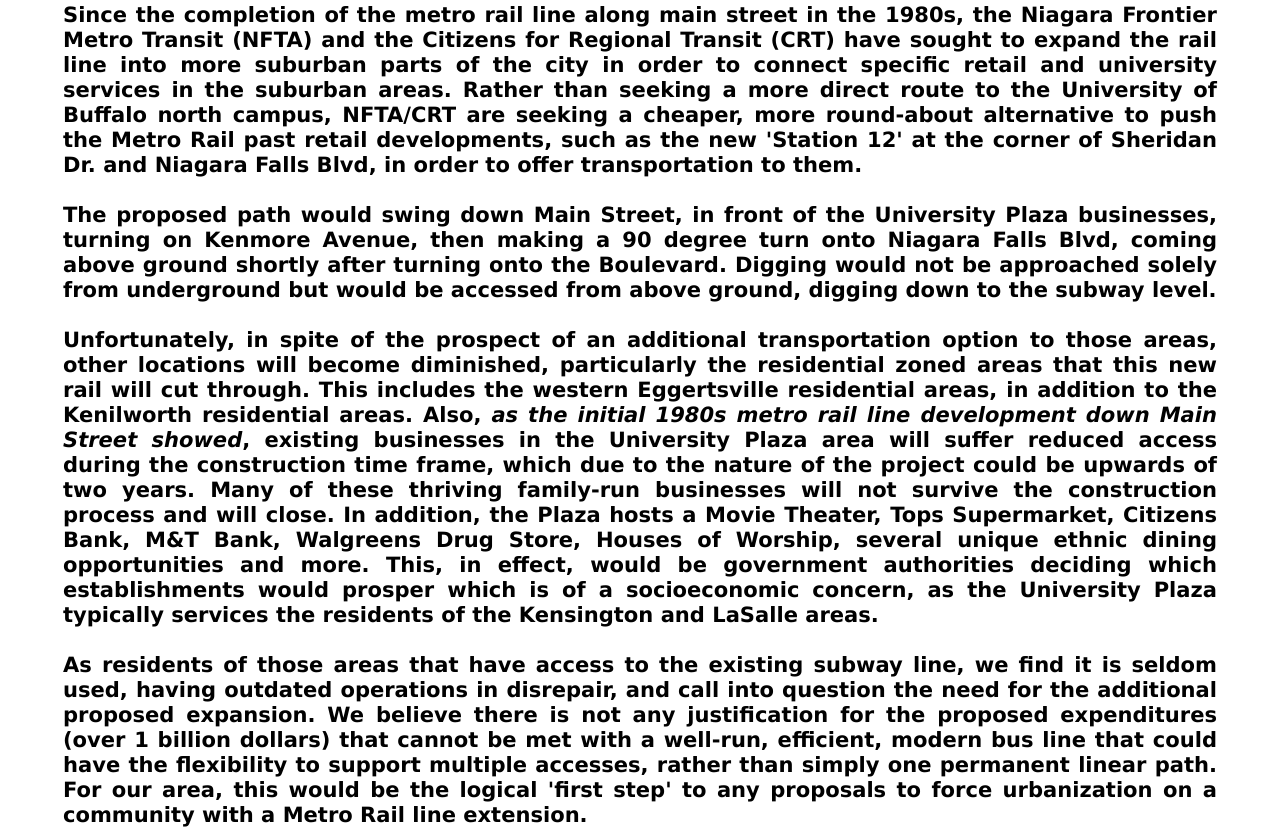
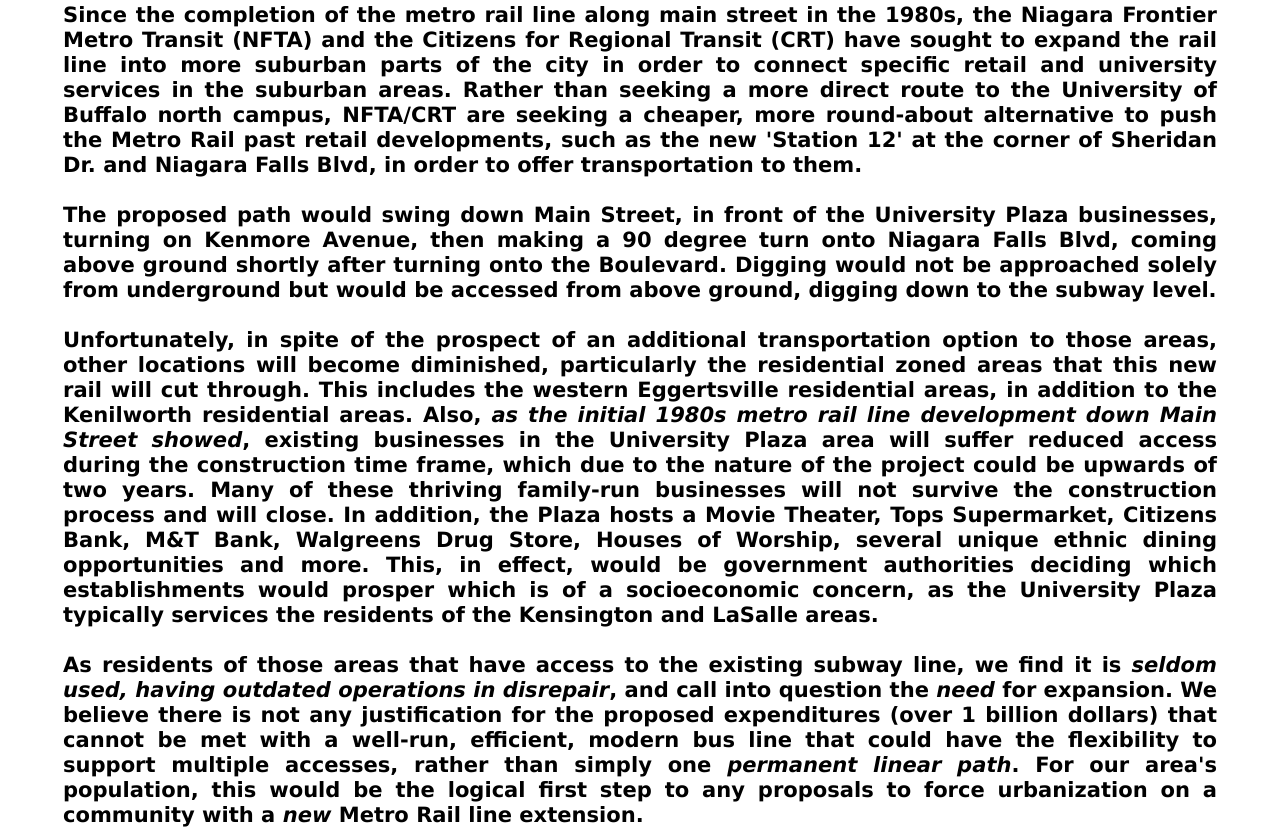
Before and after one commit to Rolf-Fredrickson/Rolf-Fredrickson.github.io, a plain HTML site: page petition.html in a window 1280 px wide. Shown: the part 118-952 px from the top of the page. Drawn offline with Linux system fonts and the light colour scheme.

Commit message:
Update petition.html

```diff
--- a/petition.html
+++ b/petition.html
@@ -22,7 +22,7 @@ The proposed path would swing down Main Street, in front of the University Plaza
   <br><br>
 Unfortunately, in spite of the prospect of an additional transportation option to those areas, other locations will become diminished, particularly the residential zoned areas that this new rail will cut through. This includes the western <b>Eggertsville</b> residential areas, in addition to the <b>Kenilworth</b> residential areas. Also, <i>as the initial 1980s metro rail line development down Main Street showed</i>, existing businesses in the <b>University Plaza</b> area will suffer reduced access during the construction time frame, which due to the nature of the project could be upwards of two years. Many of these thriving family-run businesses will not survive the construction process and will close. In addition, the Plaza hosts a Movie Theater, Tops Supermarket, Citizens Bank, M&T Bank, Walgreens Drug Store, Houses of Worship, several unique ethnic dining opportunities and more. This, in effect, would be government authorities deciding which establishments would prosper which is of a socioeconomic concern, as the University Plaza typically services the residents of the <b>Kensington</b> and <b>LaSalle</b> areas.
  <br><br>
-As residents of those areas that have access to the existing subway line, we find it is seldom used, having outdated operations in disrepair, and call into question the need for the additional proposed expansion. We believe there is not any justification for the proposed expenditures (over 1 billion dollars) that cannot be met with a well-run, efficient, modern bus line that could have the flexibility to support multiple accesses, rather than simply one permanent linear path. For our area, this would be the logical 'first step' to any proposals to force urbanization on a community with a Metro Rail line extension.
+As residents of those areas that have access to the existing subway line, we find it is <i>seldom used, having outdated operations in disrepair</i>, and call into question the <i>need</i> for expansion. We believe there is not any justification for the proposed expenditures (over 1 billion dollars) that cannot be met with a well-run, efficient, modern bus line that could have the flexibility to support multiple accesses, rather than simply one <i>permanent linear path</i>. For our area's population, this would be the logical <b>first step</b> to any proposals to force urbanization on a community with a <i>new</i> Metro Rail line extension.
  <br><br>
 Today, strolling in front of University Plaza you can see the pink markings where the utilities have been surveyed by Philadelphia company KCI Technologies.  Several environmental impact studies are in the process of being completed as required by law by the FTA (Federal Transit Authority) opening up public dialog Summer of 2023 at the conclusion of these studies.
  <br><br>
```
